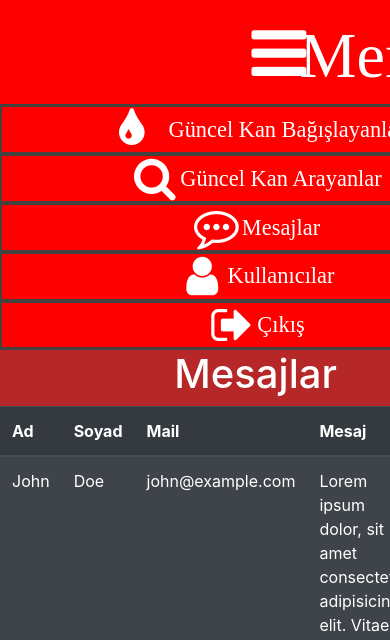
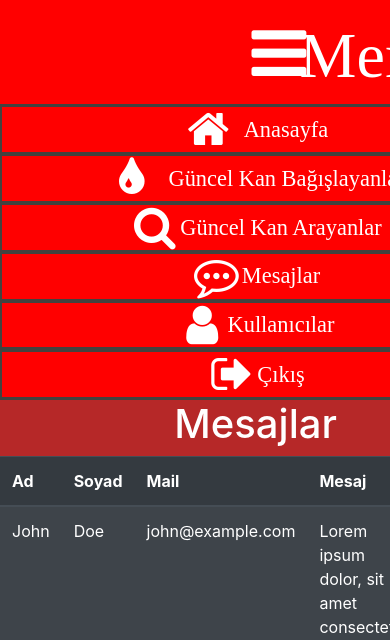
Before and after one commit to abdullaherek/bloodBank, a PHP site: page /adminMesajlar.php in a window 390 px wide; the page is wider, and only the part inside the window is pictured. Shown: the top 640 px of that part. Run offline with PHP 8.4, Linux system fonts and the light colour scheme.

Commit message:
yeni menu bar ve login kodu

```diff
--- a/kan_bankasi/css/adminMesajlar.css
+++ b/kan_bankasi/css/adminMesajlar.css
@@ -188,6 +188,32 @@ justify-content: center;
     justify-content: center;
 
 }
+.MenuItem5{
+    display: flex;
+    width: 100%;
+    height: 9%;
+    background-color: rgb(255, 0, 0);
+    justify-content: center;
+    font-size: 1.4rem;
+    border: 0.15rem solid rgb(66, 66, 63);
+    border-bottom: 0.20rem solid rgb(66, 66, 63);
+    align-items: center;
+}
+.MenuItem5 a{
+    display: flex;
+    height: 100%;
+    width: 100%;
+    font-family: "Times New Roman", Times, serif;
+    justify-content: center;
+    align-items: center;
+    color:white;
+
+}
+.MenuItem5 i{
+    display: flex;
+    justify-content: center;
+
+}
 
 .AdminSection{
     display: flex;
@@ -298,7 +324,18 @@ justify-content: center;
     text-decoration: none;
     color:white;
 }
-
+.MenuItem5:hover{
+    display: flex;
+    height: 15%;
+    width: 100%;
+    border: 0.15rem solid  rgb(246, 247, 248);
+    border-top: 0.20rem solid rgb(244, 247, 248);
+    transition: 1.25s;
+}
+.MenuItem5 a:hover{
+    text-decoration: none;
+    color:white;
+}
 @media screen and (max-width:768px){
 
 .AdminContainer{
@@ -338,7 +375,7 @@ justify-content: center;
 }
 
 .MenuItem{
-    height: 20%;
+    height: 19%;
     justify-content: flex-start;
     text-align: center;
 
@@ -348,7 +385,7 @@ justify-content: center;
     text-align: center;
 }
 .MenuItem1{
-  height: 20%;
+  height: 19%;
   justify-content: flex-start;
   text-align: center;
 }
@@ -358,14 +395,14 @@ justify-content: center;
     height:100% ;
 }
 .MenuItem2{
-    height: 20%;
+    height: 19%;
 
 }
 .MenuItem2 i{
     width: 10%;
 }
 .MenuItem3{
-    height: 20%;
+    height: 19%;
 
 }
 .MenuItem3 i{
@@ -373,10 +410,17 @@ justify-content: center;
 
 }
 .MenuItem4{
-    height: 20%;
+    height: 19%;
 
 }
 .MenuItem4 i{
+    width: 10%;
+}
+.MenuItem5{
+    height: 19%;
+
+}
+.MenuItem5 i{
     width: 10%;
 }
 
--- a/kan_bankasi/includes/adminMenu.php
+++ b/kan_bankasi/includes/adminMenu.php
@@ -15,18 +15,21 @@
                         </div>
                         <div class="AdminMenuButtons">
                                 <div class="MenuItem">
+                                <a href="index.php"><i class="fa fa-2x  fa-home"></i>&nbsp Anasayfa</a>
+                                </div>
+                                <div class="MenuItem1">
                                         <a href="adminKanBagislayanlar.php"><i class="fa fa-2x fa-tint"></i>&nbsp Güncel Kan Bağışlayanlar</a>
                                 </div>
-                                <div class="MenuItem1">
+                                <div class="MenuItem2">
                                         <a href="AdminKanArayan.php"><i class="fa fa-2x fa-search"></i> Güncel Kan Arayanlar</a>
                                 </div>
-                                <div class="MenuItem2">
+                                <div class="MenuItem3">
                                         <a href="adminMesajlar.php"><i class="fa  fa-2x fa-commenting-o"></i>Mesajlar</a>
                                 </div>
-                                <div class="MenuItem3">
+                                <div class="MenuItem4">
                                         <a href="AdminKullanicilar.php"><i class="fa  fa-2x fa-user"></i>Kullanıcılar</a>
                                 </div>
-                                <div class="MenuItem4">
+                                <div class="MenuItem5">
                                         <a href="login.PHP"><i class="fa fa-2x fa-sign-out"></i>Çıkış</a>
                                 </div>
                         </div>
--- a/kan_bankasi/login.php
+++ b/kan_bankasi/login.php
@@ -68,6 +68,7 @@ $rol2=0;
     if ($kullanici_kontrol){/// roll 0 ise index sayfasına atacak////
         echo "<script type='text/javascript'>alert('Anasayfaya Yönendiriliyorsunuz')</script>";
         header("Refresh: 0; url= index.php");
+
     }
     else if($admin_kontrol){ ///// roll 1 ise admin sayfasına atacak//////
         echo "<script type='text/javascript'>alert('Hoşgeldiniz, Sayın, $kullanici_adi Admin Sayfasına Yönendiriliyorsunuz')</script>";
@@ -80,6 +81,8 @@ $rol2=0;
     }
 
 
+
+
 }
 
 ?>
```
Also changed, not shown: kan_bankasi/css/adminKanBgs_kulln-aryn.css (+51 -6 lines).
